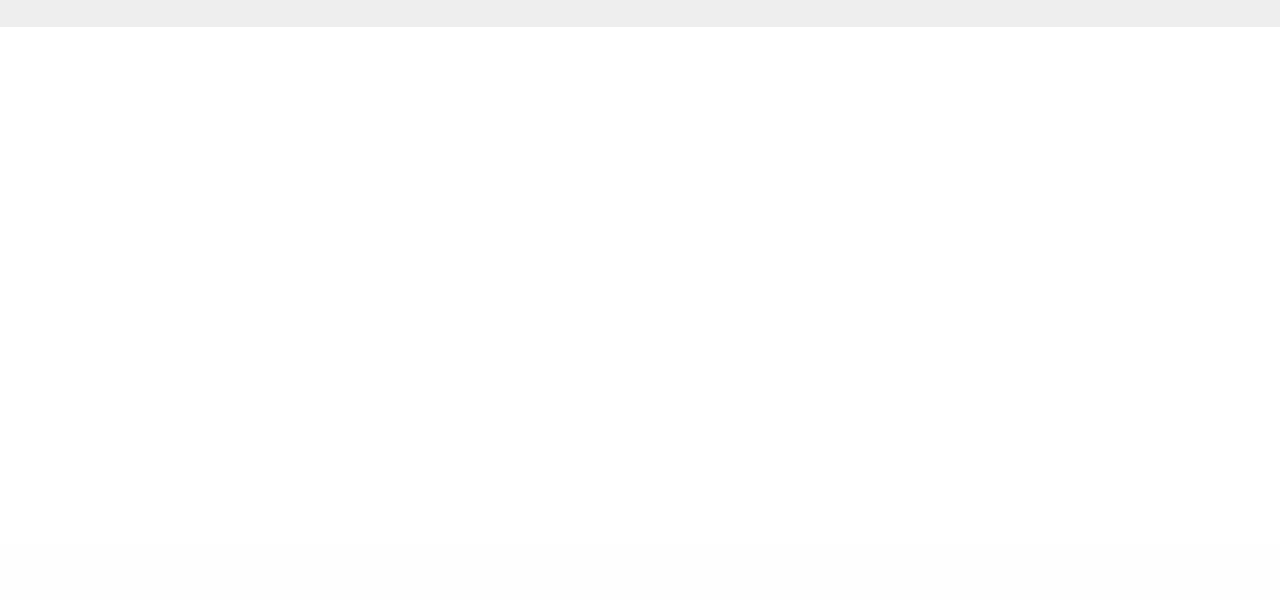
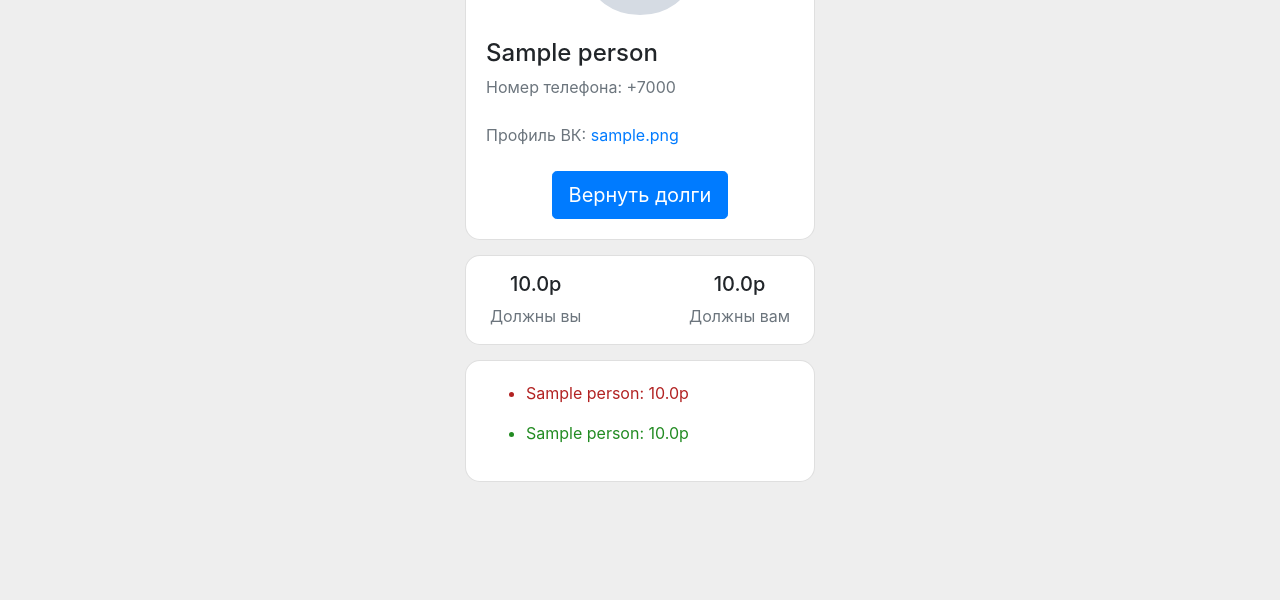
Before and after one commit to stamplevskiyd/ShoppingListCRM, a Django app: page /users/1/ in a window 1280 px wide. Shown: the part 256-856 px from the top of the page. Before the commit the page ends 283 px from the top, so only its background shows below. Run offline with Django 4.2, Linux system fonts and the light colour scheme; tables that the repository leaves empty hold one stand-in row (values such as "Sample post"); grey boxes marked "Sample" are stand-in pictures.

Commit message:
Написан кабинет пользователя и добавлена система долгов

```diff
--- a/ShoppingList/urls.py
+++ b/ShoppingList/urls.py
@@ -21,7 +21,7 @@ from shopping import views
 urlpatterns = [
     path('admin/', admin.site.urls),
     path('', views.index_view, name='main_url'),
-    path('users/<int:id>/', views.user_page_view, name='user_page_url'),
+    path('users/<int:id>/', views.person_page_view, name='user_page_url'),
     path('users/register', views.register_person_view, name='register_person_view'),
     path('users/save', views.save_person_view, name='save_person_view'),
 ]
--- a/shopping/admin.py
+++ b/shopping/admin.py
@@ -4,3 +4,6 @@ from .models import *
 admin.site.register(Person)
 admin.site.register(Store)
 admin.site.register(Purchase)
+
+admin.site.register(Payment)
+admin.site.register(DebtSum)
--- a/shopping/models.py
+++ b/shopping/models.py
@@ -1,36 +1,2 @@
-from django.db import models
-
-import random
-import requests
-from datetime import date
-from bs4 import BeautifulSoup
-
-
-class Person(models.Model):
-    """Пользователь"""
-
-    name = models.CharField(max_length=100, blank=False, verbose_name='Имя')
-    phone_number = models.CharField(max_length=11, verbose_name='Номер телефона')
-    register_date = models.DateField(default=date.today(), verbose_name='Дата регистрации')
-    profile_url = models.URLField(max_length=250, blank=True, verbose_name='Профиль в ВК')
-    profile_picture_url = models.URLField(max_length=250, blank=True, verbose_name='Ссылка на фото профиля')
-
-    @property
-    def format_phone_number(self):
-        """Номер телефона в более красивом формате"""
-        return self.phone_number
-
-
-class Store(models.Model):
-    """Магазин"""
-
-    name = models.CharField(max_length=100, blank=True, verbose_name='Название магазина')
-
-
-class Purchase(models.Model):
-    """Покупка"""
-
-    name = models.CharField(max_length=100, blank=True, verbose_name='Название предмета')
-    price = models.FloatField(verbose_name='Цена')
-    payer = models.OneToOneField(Person, on_delete=models.CASCADE, verbose_name='Кто платил')
-    shop = models.OneToOneField(Store, null=True, on_delete=models.SET_NULL, verbose_name='Магазин')
+from .models_decomposed.models import *
+from .models_decomposed.signals import *
--- a/shopping/templates/shopping/person_info.html
+++ b/shopping/templates/shopping/person_info.html
@@ -1,51 +1,116 @@
+{% load static %}
 <!doctype html>
 <html lang="ru">
 <head>
     <meta charset="utf-8">
     <meta name="viewport" content="width=device-width, initial-scale=1, shrink-to-fit=no">
     <meta name="description" content="">
-    <meta name="author" content="">
-    <link rel="icon" href="/docs/4.0/assets/img/favicons/favicon.ico">
-    <title>{{ person.first_name }}</title>
-    <link rel="canonical" href="https://getbootstrap.com/docs/4.0/examples/checkout/">
+    <meta name="author" content="Mark Otto, Jacob Thornton, and Bootstrap contributors">
+    <meta name="generator" content="Jekyll v3.8.5">
+    <title>Профиль пользователя</title>
+
+    <link rel="canonical" href="https://getbootstrap.com/docs/4.3/examples/offcanvas/">
+
     <!-- Bootstrap core CSS -->
-    <link rel="stylesheet" href="https://cdn.jsdelivr.net/npm/bootstrap@5.2.3/dist/css/bootstrap.min.css">
+    <link href="https://getbootstrap.com/docs/4.3/dist/css/bootstrap.min.css" rel="stylesheet"
+          integrity="sha384-ggOyR0iXCbMQv3Xipma34MD+dH/1fQ784/j6cY/iJTQUOhcWr7x9JvoRxT2MZw1T"
+          crossorigin="anonymous">
+
+    <style>
+        img {
+            border-radius: 10%
+        }
+    </style>
     <!-- Custom styles for this template -->
-    <link href="form-validation.css" rel="stylesheet">
+    <link href={% static 'css/styles.css' %} rel="stylesheet">
 </head>
 
 {% block nav %}
     {% include "navbar.html" %}
 {% endblock %}
 
-<section style="background-color: #eee;">
-    <div class="container py-5">
-        <div class="row">
-            <div class="col-lg-4">
-                <div class="card mb-4">
-                    <div class="card-body text-center">
-                        <img src="https://mdbcdn.b-cdn.net/img/Photos/new-templates/bootstrap-chat/ava3.webp" alt="avatar"
-                             class="rounded-circle img-fluid" style="width: 150px;">
-                        <h5 class="my-3">{{ person.full_name }}</h5>
+<section class="vh-100" style="background-color: #eee;">
+    <div class="container py-5 h-100">
+        <div class="row d-flex justify-content-center align-items-center h-100">
+            <div class="col-md-12 col-xl-4">
+
+                <!-- Карточка пользователя -->
+                <div class="card" style="border-radius: 15px; margin-bottom: 15px;">
+                    <div class="card-body text-left">
+
+                        <!-- Аватарка -->
+                        <div class="mt-3 mb-4 text-center">
+                            <img src="{{ person.profile_picture_url }}" class="rounded-circle img-fluid" style="width: 100px;"/>
+                        </div>
+
+                        <!-- Личные данные -->
+                        <h4 class="mb-2">{{ person.name }}</h4>
+                        <p class="text-muted mb-4">Номер телефона: {{ person.format_phone_number }}</p>
+                        <p class="text-muted mb-4">Профиль ВК: <a href="{{ person.profile_url }}">{{ person.profile_url }}</a></p>
+
+                        <!-- Кнопка для возврата долгов -->
+                        <div class="text-center">
+                            {% if person.person_debts|length > 0 %}
+                                <button type="button" class="btn btn-primary btn-rounded btn-lg">
+                                    Вернуть долги
+                                </button>
+                            {% endif %}
+                        </div>
                     </div>
                 </div>
-            </div>
-            <div class="col-lg-8">
-                <div class="card mb-4">
-                    <div class="card-body">
 
-                        <div class="row">
-                            <div class="col-sm-3">
-                                <p class="mb-0">Email</p>
-                            </div>
-                            <div class="col-sm-9">
-                                <p class="text-muted mb-0">example@example.com</p>
-                            </div>
+                <!-- Сумма долгов -->
+                <div class="card" style="border-radius: 15px; margin-bottom: 15px;">
+                    <div class="d-flex justify-content-between text-center mt-3 mb-3">
+                        <div class="px-4">
+                            <p class="mb-2 h5">{{ person.person_debt_sum }}р</p>
+                            <p class="text-muted mb-0 mr">Должны вы</p>
                         </div>
-                        <hr>
-
+                        <div class="px-4">
+                            <p class="mb-2 h5">{{ person.to_person_debt_sum }}р</p>
+                            <p class="text-muted mb-0">Должны вам</p>
+                        </div>
                     </div>
                 </div>
+
+                <!-- Список долгов всех пользователей -->
+                <div class="card" style="border-radius: 15px; margin-bottom: 15px;">
+                    <div class="card-body text-left">
+                        <!-- Должен пользователь -->
+                        <ul>
+                            {% for debt in person.person_debts %}
+                                {% if debt.first.name == person.name %}
+                                    <li style="color: firebrick">
+                                        <a href="/users/{{ debt.second.id }}" style="color: firebrick">{{ debt.second.name }}</a>: {{ debt.amount }}р
+                                    </li>
+                                {% else %}
+                                    <li style="color: firebrick">
+                                        <a href="/users/{{ debt.first.id }}" style="color:firebrick">{{ debt.first.name }}</a>: {{ debt.amount }}р
+                                    </li>
+                                {% endif %}
+                            {% endfor %}
+                        </ul>
+
+                        <!-- Должны пользователю -->
+                        <ul>
+                            {% for debt in person.to_person_debts %}
+                                {% if debt.first.name == person.name %}
+                                    <li style="color: forestgreen">
+                                        <a href="/users/{{ debt.second.id }}"
+                                           style="color: forestgreen; display:inline">{{ debt.second.name }}</a>: {{ debt.amount }}р
+
+                                    </li>
+                                {% else %}
+                                    <li style="color: forestgreen">
+                                        <a href="/users/{{ debt.first.id }}"
+                                           style="color: forestgreen; display: inline">{{ debt.first.name }}</a>: {{ debt.amount }}р
+                                    </li>
+                                {% endif %}
+                            {% endfor %}
+                        </ul>
+                    </div>
+                </div>
+
             </div>
         </div>
     </div>
--- a/shopping/views.py
+++ b/shopping/views.py
@@ -20,7 +20,7 @@ def index_view(request):
     })
 
 
-def user_page_view(request, id):
+def person_page_view(request, id):
     """Личный кабинет пользователя"""
 
     person = models.Person.objects.get(id=id)
@@ -35,40 +35,43 @@ def register_person_view(request):
     if request.method == 'GET':
         return render(request, "shopping/person_registration/register.html")
     else:
+        url = request.POST["profile_url"]
+        data = {
+            'name': '',
+            'profile_url': url,
+            'picture_url': '',
+            'found': 'false'
+        }
         try:
-            url = request.POST["profile_url"]
             r = requests.get(url)
             soup = BeautifulSoup(r.content, 'html.parser')
 
             """Поиск аватарки пользователя"""
-            avatars = soup.findAll('div', class_='Avatar__image Avatar__image-1')
-            avatar_url = avatars[0]["style"].split('\'')[1]
+            pictures = soup.findAll('div', class_='Avatar__image Avatar__image-1')
+            picture_url = pictures[0]["style"].split('\'')[1]
+            data['picture_url'] = picture_url
 
             """Поиск имени пользователя"""
             name = soup.title.string.split('|')[0].strip()
+            data['name'] = name
+            data['found'] = 'true'
+        except:
+            pass
 
-            return render(request, "shopping/person_registration/confirm_data.html", context={
-                'name': name,
-                'picture_url': avatar_url,
-                'profile_url': url,
-                'found': 'true',
-            })
-        except:
-            #TODO: Это костыль, нужна страница ошибки
-            return render(request, "shopping/person_registration/confirm_data.html", context={
-                'name': '',
-                'picture_url': '',
-                'profile_url': '',
-                'found': 'false'
-            })
+        """Возвращаем найденные данные"""
+        return render(request, "shopping/person_registration/confirm_data.html", context=data)
 
 
 def save_person_view(request):
     """Сохранить пользователя после подтверждения данных"""
 
+    phone_number = request.POST["phone_number"][-10:]
+    if models.Person.objects.filter(phone_number=phone_number).exists():
+        return redirect('/')
+
     person = models.Person()
     person.name = request.POST["name"]
-    person.phone_number = request.POST["phone_number"][-10:]
+    person.phone_number = phone_number
     person.profile_url = request.POST["profile_url"]
     person.profile_picture_url = request.POST["picture_url"]
     person.save()
--- a/templates/navbar.html
+++ b/templates/navbar.html
@@ -1,5 +1,5 @@
 <nav class="navbar navbar-expand-lg fixed-top navbar-dark bg-dark">
-    <a class="navbar-brand mr-auto mr-lg-0" href="#">Какая-то ссылка</a>
+    <a class="navbar-brand mr-auto mr-lg-0" href="/">Главная страница</a>
     <button class="navbar-toggler p-0 border-0" type="button" data-toggle="offcanvas">
         <span class="navbar-toggler-icon"></span>
     </button>
```
Also changed, not shown: shopping/models_decomposed/models.py (added, +84 -0 lines), shopping/models_decomposed/signals.py (added, +49 -0 lines), templates/base.html (+16 -11 lines).
